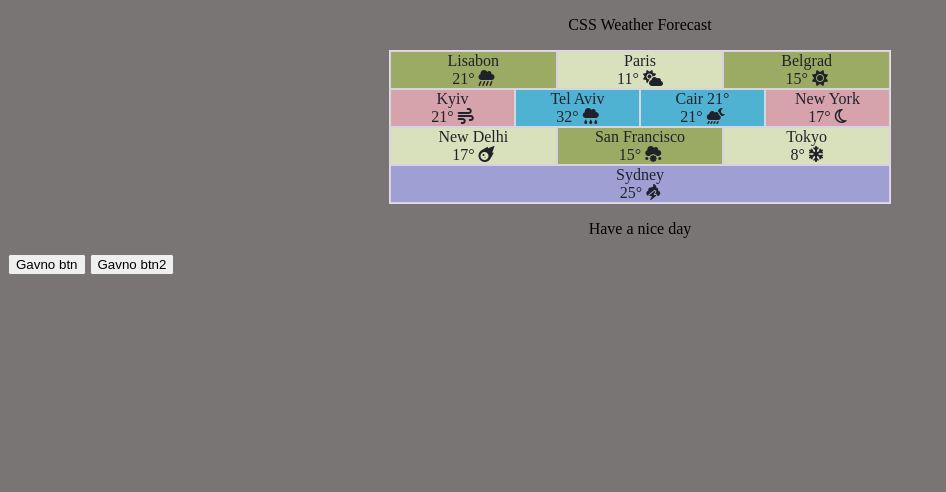
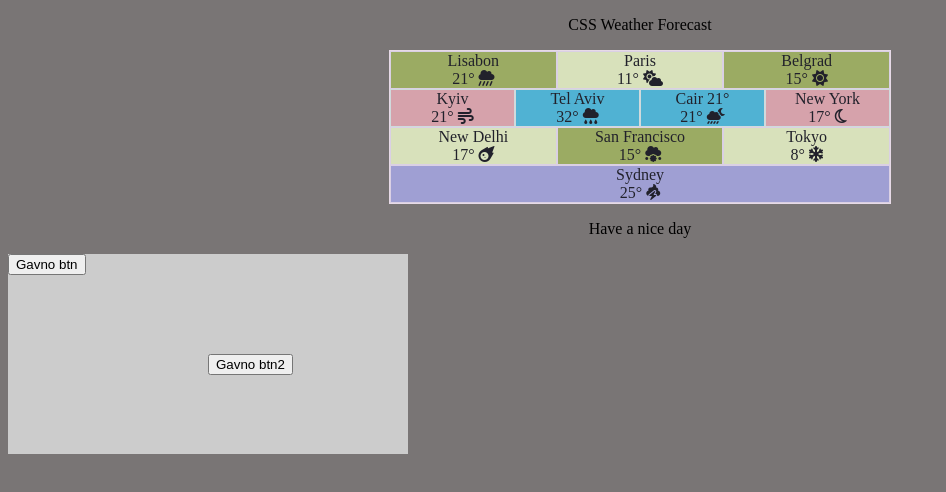
Before and after one commit to Glebcode/weather, a plain HTML site: page index.html in a window 1280 px wide. Shown: the whole page, without its empty margins (0-946 px from the left). Drawn offline with Linux system fonts and the light colour scheme.

Commit message:
update(html, css): add position elements

```diff
--- a/index.html
+++ b/index.html
@@ -34,7 +34,7 @@
             </div>
             <div class="small one" align="center">Cair 21°
                 <div>21° <i class="fas fa-cloud-moon-rain"></i><img src="" alt=""></div>
-            </div >
+            </div>
             <div class="small" align="center">New York
                 <div>17° <i class="far fa-moon"></i><img src="" alt=""></div>
             </div>
@@ -60,8 +60,10 @@
     <footer align="center">
         <p>Have a nice day</p>
     </footer>
-    <button>Gavno btn</button>
-    <button>Gavno btn2</button>
+    <div class="btn-wrapper">
+        <button class="btngvn">Gavno btn</button>
+        <button class="btngvn2">Gavno btn2</button>
+    </div>
 </body>
 
 </html>
--- a/main.css
+++ b/main.css
@@ -58,3 +58,20 @@ transition: 1.5s;
     border-color: rgb(231, 218, 231);
     opacity: 0.8;
 }
+.btn-wrapper{
+    position: relative;
+    top: 0px;
+    width: 400px;
+    height: 200px;
+    background: #cccccc;
+}
+.btngvn{
+    position: absolute;
+    top: 0;
+    left: 0;
+}
+.btngvn2{
+    position: absolute;
+    top: 100px;
+    left: 200px;
+}
```
